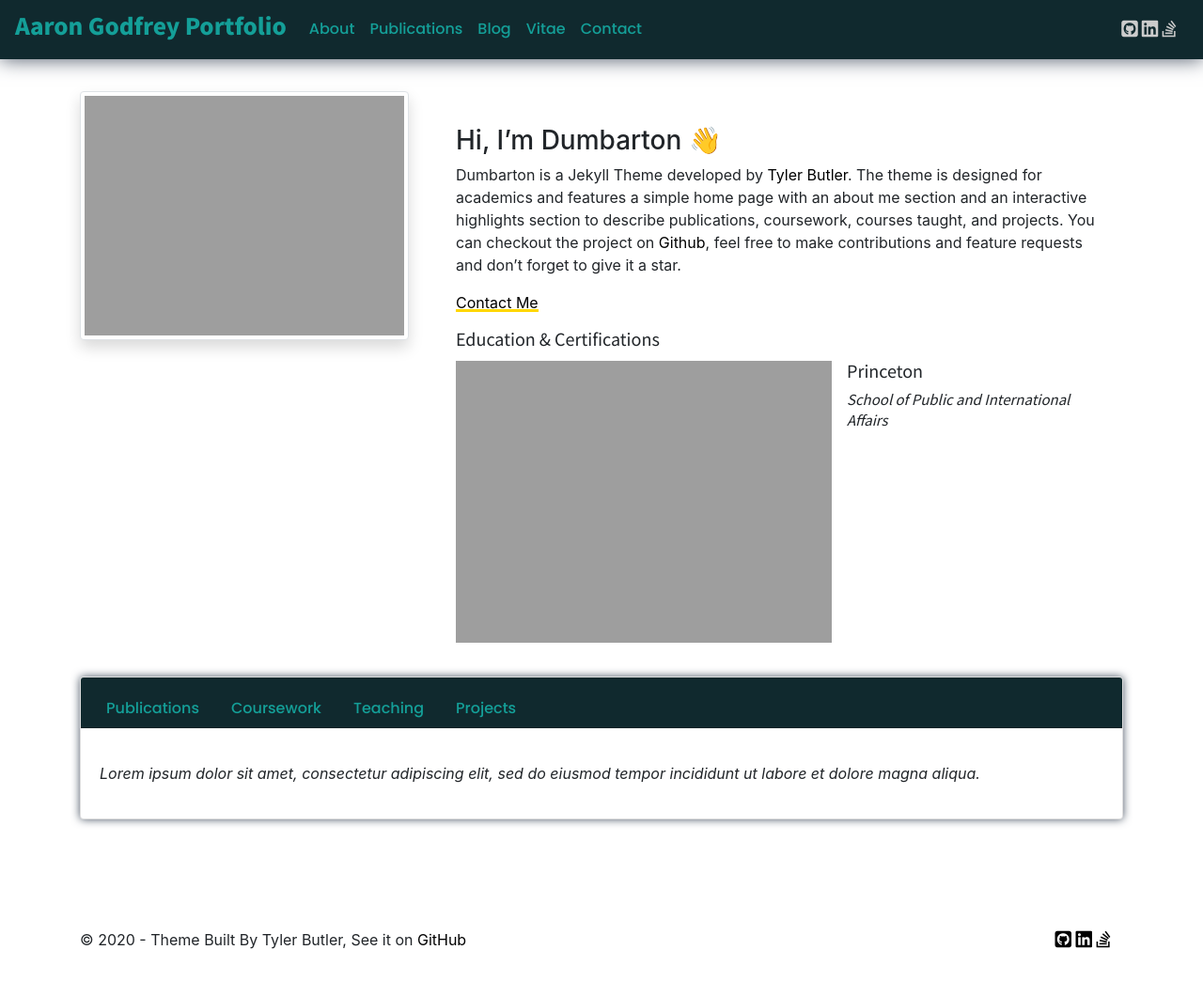
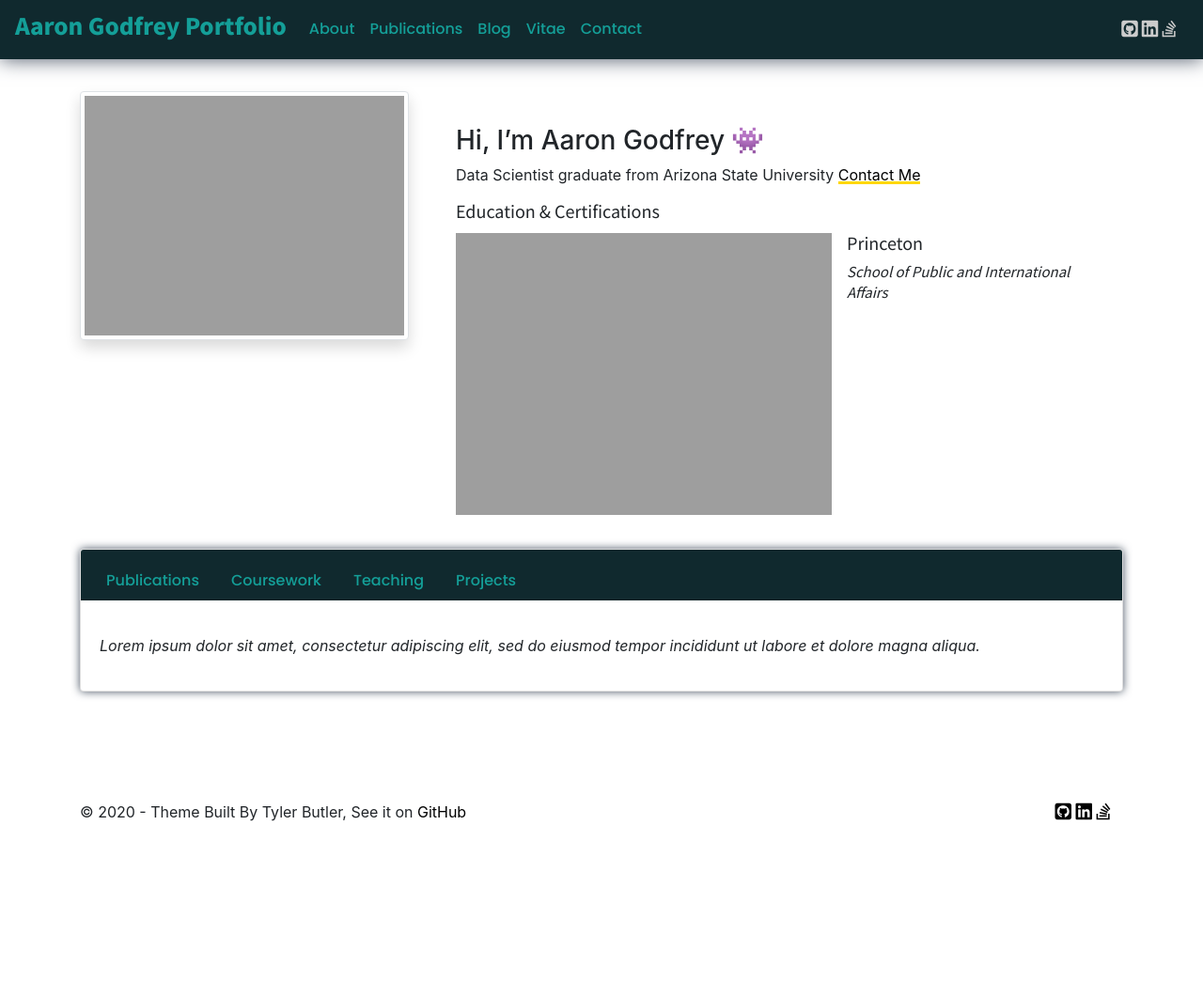
Before and after one commit to ap4godfrey227/AaronPortfolio, a Jekyll site: the page built from index.md, in a window 1280 px wide. Shown: the whole page at 94% size. Built offline with Jekyll 4.4.1, drawn with Linux system fonts in a browser that asks for light colours; nearby versions of some CDN libraries; comment, search, counter and statistics services are not loaded; our own code applies the rules of GitHub Pages for plain Markdown files; after the commit the page ends 908 px from its top, so only the background shows below that.

Commit message:
Update index.md

```diff
--- a/index.md
+++ b/index.md
@@ -1,9 +1,8 @@
 ---
 layout: home
 title:
-date: 2020-11-20
+
 ---
-### Hi, I'm Dumbarton 👋
-Dumbarton is a Jekyll Theme developed by [Tyler Butler](https://github.com/tcbutler320). The theme is designed for academics and features a simple home page with an about me section and an interactive highlights section to describe publications, coursework, courses taught, and projects. You can checkout the project on [Github](https://github.com/tcbutler320/Jekyll-Theme-Dumbarton), feel free to make contributions and feature requests and don't forget to give it a star.
-
+### Hi, I'm Aaron Godfrey 👾
+Data Scientist graduate from Arizona State University
 <a href="/contact.html" class="highlighted">Contact Me</a>
```
